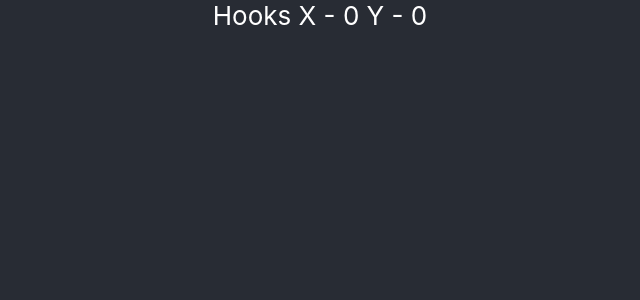
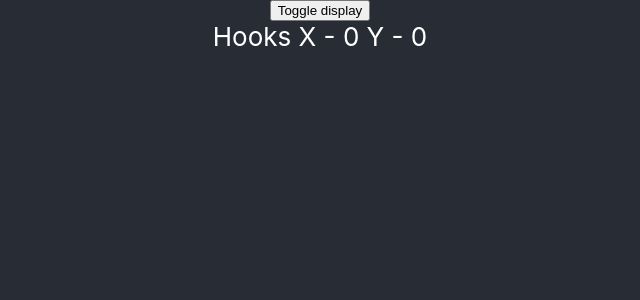
Before and after one commit to masoodhamza/first-app, a React (Create React App) app: page / in a window 1280 px wide. Shown: the top 300 px of the page, without its empty margins (320-960 px from the left). Built offline with nearby package versions, Linux system fonts and the light colour scheme.

Commit message:
cleanup code

```diff
--- a/src/App.js
+++ b/src/App.js
@@ -5,6 +5,7 @@
 import ArrayUseState from "./components/ArrayUseState";
 import HookUseEffect from "./components/HookUseEffect";
 import HookMouse from "./components/HookMouse";
+import MouseContainer from "./components/MouseContainer";
 
 const App = () => {
   return (
@@ -14,7 +15,8 @@
       {/* <ObjUseState /> */}
       {/* <ArrayUseState /> */}
       {/* <HookUseEffect /> */}
-      <HookMouse />
+      {/* <HookMouse /> */}
+      <MouseContainer />
     </div>
   );
 };
--- a/src/components/HookMouse.js
+++ b/src/components/HookMouse.js
@@ -13,6 +13,11 @@
   useEffect(() => {
     console.log("useEffect called");
     window.addEventListener("mousemove", logMousePosition);
+
+    return () => {
+      console.log("cleanup - component unmount");
+      window.removeEventListener("mousemove", logMousePosition);
+    };
   }, []);
 
   return (
--- /dev/null
+++ b/src/components/MouseContainer.js
@@ -0,0 +1,14 @@
+import { useState } from "react";
+import HookMouse from "./HookMouse";
+
+const MouseContainer = () => {
+  const [display, setDisplay] = useState(true);
+  return (
+    <>
+      <button onClick={() => setDisplay(!display)}>Toggle display</button>
+      {display && <HookMouse />}
+    </>
+  );
+};
+
+export default MouseContainer;
```
